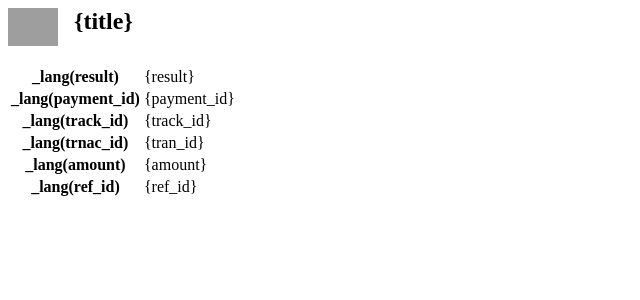
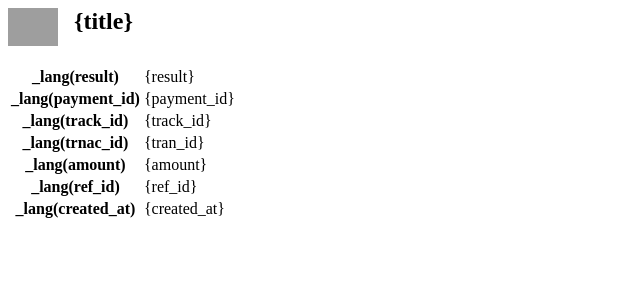
Before and after one commit to alnazer/wc-knet, a PHP site: page /knet-details.html in a window 1280 px wide. Shown: the top 300 px of the page, without its empty margins (0-640 px from the left). Run offline with PHP 8.4, Linux system fonts and the light colour scheme; grey boxes are pictures that could not be loaded.

Commit message:
version 2.1.0

```diff
--- a/emails/knet-html-details.html
+++ b/emails/knet-html-details.html
@@ -25,6 +25,9 @@
         <th>_lang(ref_id)</th>
         <td>{ref_id}</td>
     </tr>
-
+    <tr>
+        <th>_lang(created_at)</th>
+        <td>{created_at}</td>
+    </tr>
     </tbody>
 </table>
--- a/emails/knet-text-details.html
+++ b/emails/knet-text-details.html
@@ -10,3 +10,5 @@ _lang(trnac_id)     :      {tran_id}
 _lang(amount)     :      {amount}
 
 _lang(ref_id)     :      {ref_id}
+
+_lang(created_at)     :      {created_at}
--- a/knet-details.html
+++ b/knet-details.html
@@ -25,6 +25,9 @@
             <th>_lang(ref_id)</th>
             <td>{ref_id}</td>
         </tr>
-
+        <tr>
+            <th>_lang(created_at)</th>
+            <td>{created_at}</td>
+        </tr>
     </tbody>
 </table>
```
Also changed, not shown: index.php (+8 -7 lines).
